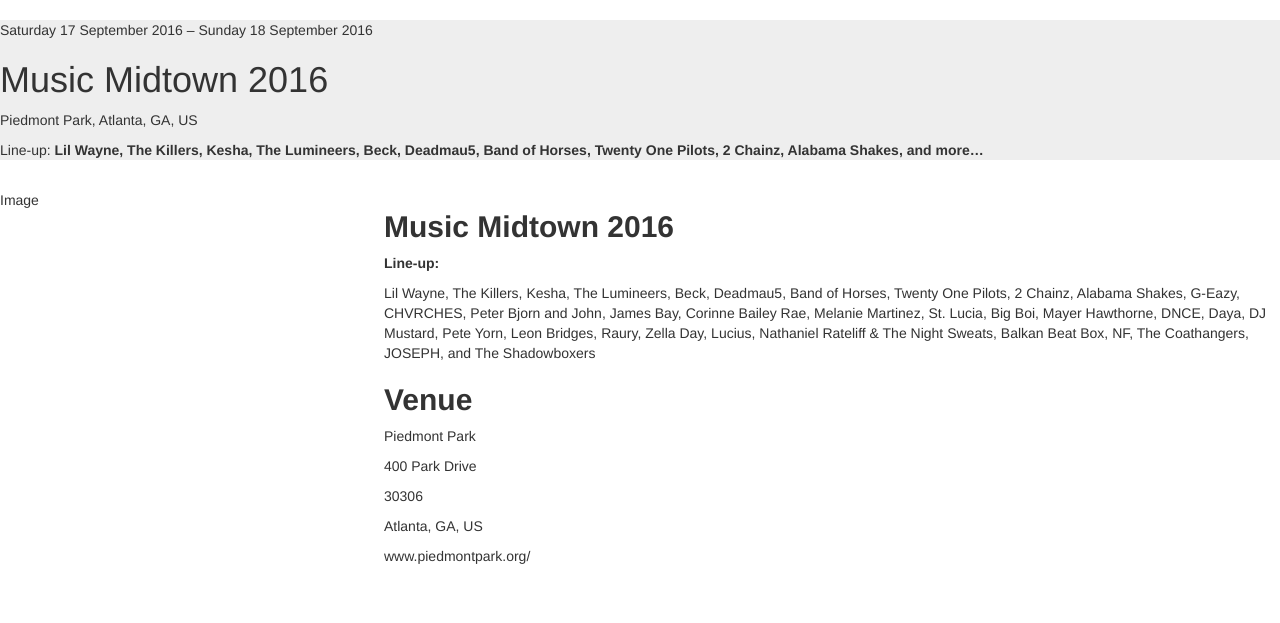
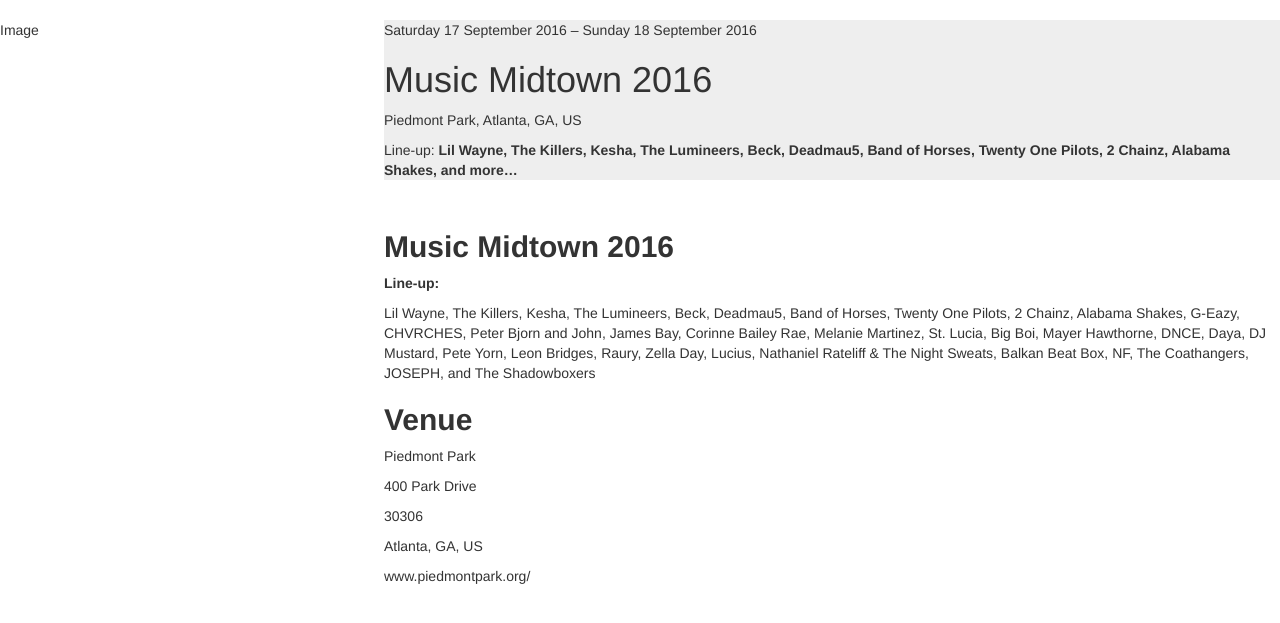
Before and after one commit to jpyneni3/fanbase-application, a Django app: page /festival/ in a window 1280 px wide. Shown: the part 52-675 px from the top of the page. Run offline with Django 3.2, Linux system fonts and the light colour scheme; some libraries are stand-ins or nearby versions.

Commit message:
Updating festival.css

```diff
--- a/hello/static/hello/festival.css
+++ b/hello/static/hello/festival.css
@@ -40,7 +40,8 @@ ul.errorlist > li {
 
 
 #concert {
-  background-color: white;
+  width: 70%;
+  float: right;
 }
 
 #concert-main {
@@ -48,8 +49,7 @@ ul.errorlist > li {
 }
 
 #concert-body {
-  width: 70%;
-  float: right;
+  background-color: white;
 }
 
 #concert-image {
```
